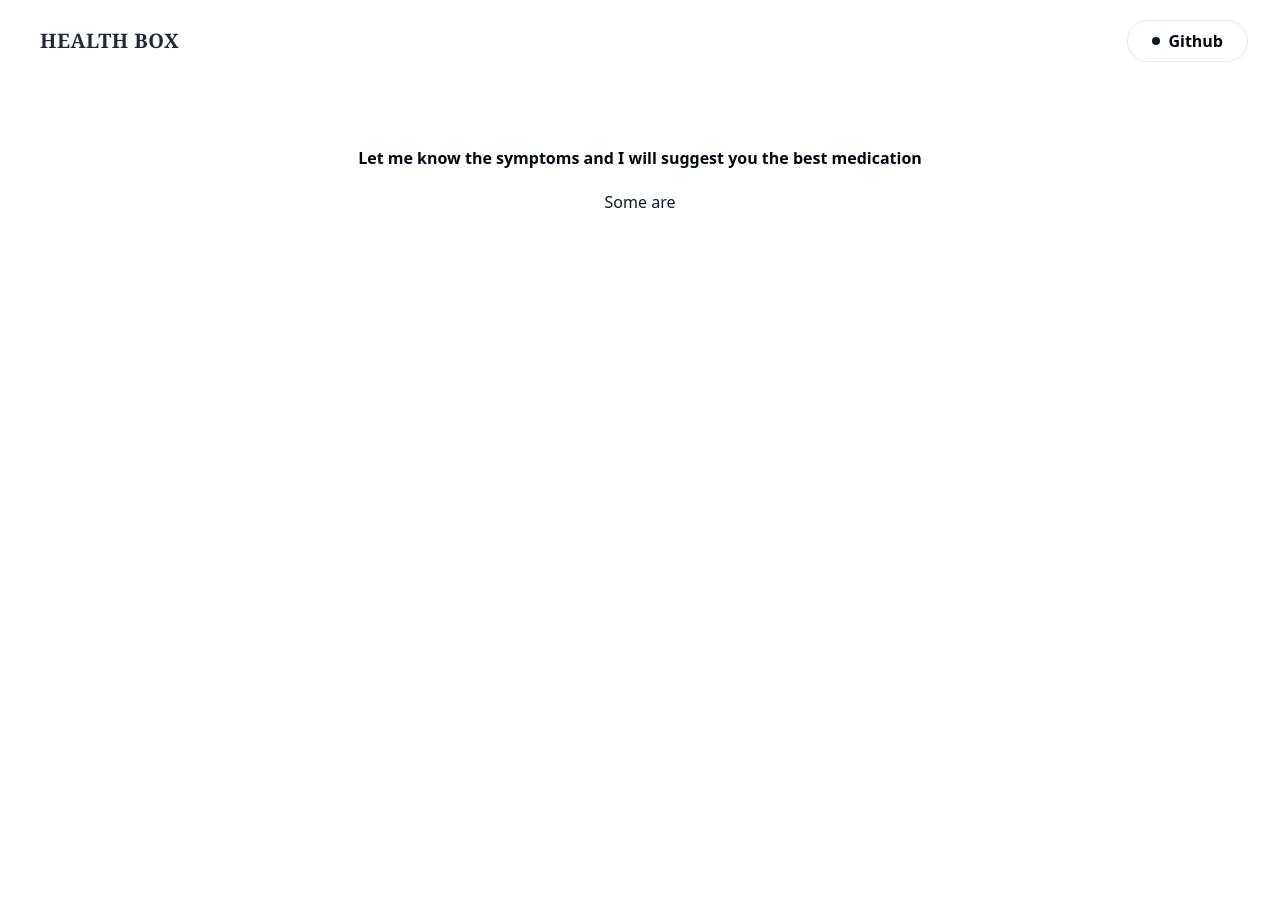
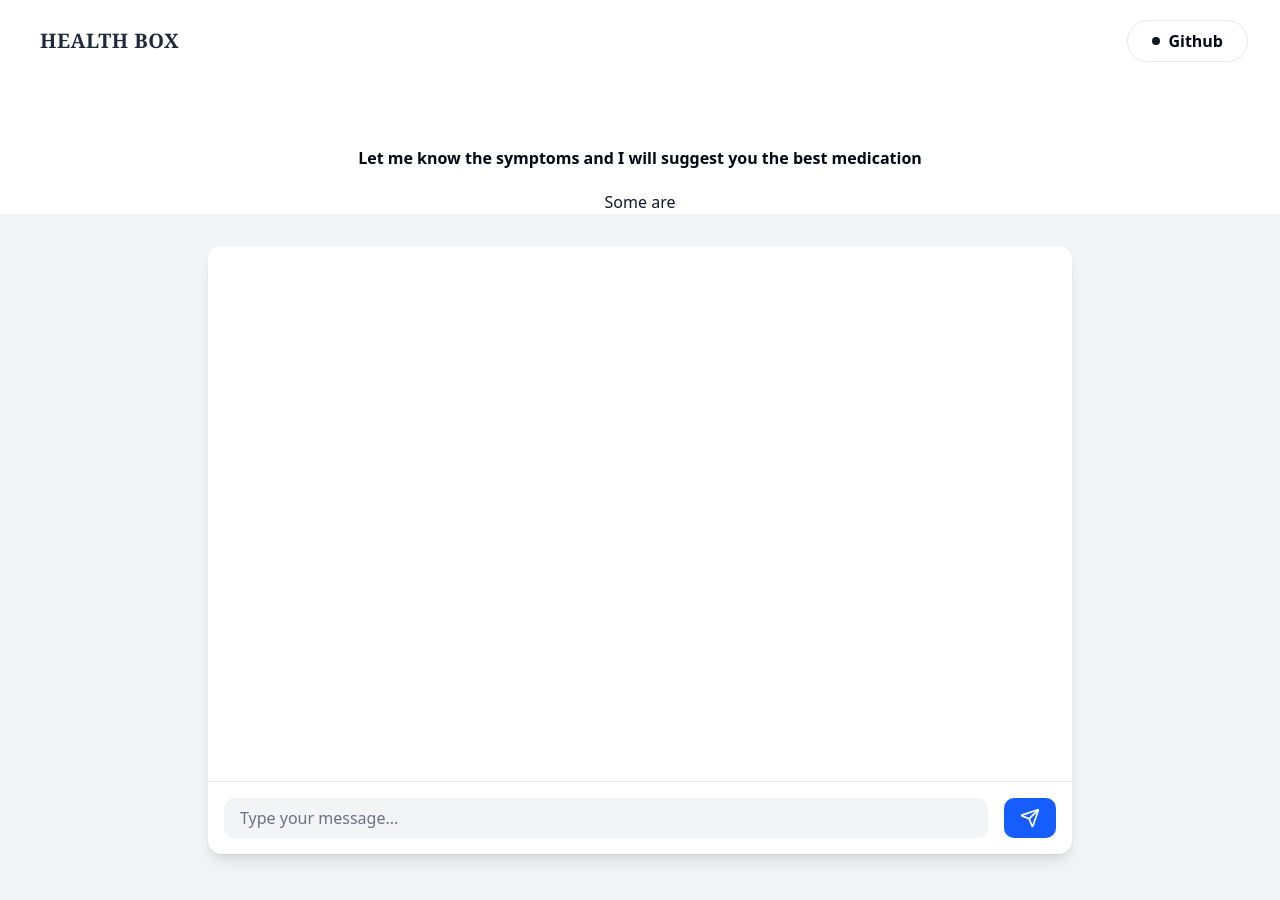
Before and after one commit to httpsumita/HealthBox, a Next.js app: page / in a window 1280 px wide. Shown: the top 900 px of the page. Before the commit the page ends 800 px from the top, so only its background shows below. Built offline with nearby package versions, Linux system fonts and the light colour scheme.

Commit message:
Added ai and chatroom

```diff
--- a/package.json
+++ b/package.json
@@ -9,7 +9,9 @@
     "lint": "next lint"
   },
   "dependencies": {
+    "@google/generative-ai": "^0.24.0",
     "@material-tailwind/react": "^2.1.10",
+    "axios": "^1.8.3",
     "class-variance-authority": "^0.7.1",
     "clsx": "^2.1.1",
     "lucide-react": "^0.482.0",
@@ -17,7 +19,8 @@
     "react": "^19.0.0",
     "react-dom": "^19.0.0",
     "tailwind-merge": "^3.0.2",
-    "tailwindcss-animate": "^1.0.7"
+    "tailwindcss-animate": "^1.0.7",
+    "zustand": "^5.0.3"
   },
   "devDependencies": {
     "@tailwindcss/postcss": "^4",
--- /dev/null
+++ b/pages/api/gemini.ts
@@ -0,0 +1,23 @@
+import type { NextApiRequest, NextApiResponse } from "next";
+import axios from "axios";
+
+const GEMINI_API_KEY = process.env.GEMINI_API_KEY;
+const GEMINI_API_URL = "https://generativelanguage.googleapis.com/v1beta/models/gemini-pro:generateText";
+
+export default async function handler(req: NextApiRequest, res: NextApiResponse) {
+  if (req.method !== "POST") return res.status(405).json({ error: "Method Not Allowed" });
+
+  const { query } = req.body;
+  if (!query) return res.status(400).json({ error: "Query is required" });
+
+  try {
+    const response = await axios.post(
+      `${GEMINI_API_URL}?key=${GEMINI_API_KEY}`,
+      { prompt: `User symptoms: ${query}. Provide medicine, diet, precautions, and extra details.` }
+    );
+
+    res.status(200).json({ reply: response.data.candidates[0].text });
+  } catch (error) {
+    res.status(500).json({ error: "Failed to fetch response" });
+  }
+}
--- a/src/app/page.tsx
+++ b/src/app/page.tsx
@@ -1,6 +1,7 @@
 import Image from "next/image";
 import Navbar from "../components/navbar";
 import FadeInText from "@/components/eldoraui/blurin";
+import { ChatRoom } from "@/components/chat";
 
 export default function Home() {
   return (
@@ -8,6 +9,8 @@ export default function Home() {
     <Navbar />
     {/* <AnimatedText text="ABCD" /> */}
     <FadeInText text="Let me know the symptoms and I will suggest you the best medication" className="text-l sm:mx-18 md:mx-64" subtext="Some are" subtextClassName="text-gray-900" />
+    <ChatRoom />
+
     </>
   );
 }
--- /dev/null
+++ b/src/components/chat.tsx
@@ -0,0 +1,148 @@
+"use client";
+import React, { useState, useRef, useEffect } from 'react';
+import { Send } from 'lucide-react';
+import { useThemeStore } from '../store/themeStore';
+import { GoogleGenerativeAI } from '@google/generative-ai';
+
+interface Message {
+  id: string;
+  text: string;
+  sender: 'user' | 'ai';
+  timestamp: Date;
+}
+
+export function ChatRoom() {
+  const isDarkMode = useThemeStore((state) => state.isDarkMode);
+  const [messages, setMessages] = useState<Message[]>([]);
+  const [inputText, setInputText] = useState('');
+  const messagesEndRef = useRef<HTMLDivElement>(null);
+
+  // if (!process.env.GEMINI_API_KEY) {
+  //   throw new Error("GEMINI_API_KEY is not set in .env.local");
+  // }
+  const apiKey = "AIzaSyAHvOS_mmO_HFOaKcoF-43GUaBVdJ8KdDM";
+  const genAI = new GoogleGenerativeAI(apiKey);
+
+  const model = genAI.getGenerativeModel({
+    model: "gemini-2.0-flash",
+    systemInstruction: "Studying the symptoms give a clear follow up having medicine recommendation, precautions, probable causes, dietary changes and other information needed . Reply back in points and subpoints concisely.\n",
+  });
+
+  const generationConfig = {
+    temperature: 0.75,
+    topP: 0.95,
+    topK: 40,
+    maxOutputTokens: 8192,
+    responseMimeType: "text/plain",
+  };
+
+  async function run(userInput: string) {
+    const chatSession = model.startChat({
+      generationConfig,
+      history: [
+      ],
+    });
+
+    const result = await chatSession.sendMessage(userInput);
+    return result.response.text();
+  }
+
+  const scrollToBottom = () => {
+    messagesEndRef.current?.scrollIntoView({ behavior: 'smooth' });
+  };
+
+  useEffect(() => {
+    scrollToBottom();
+  }, [messages]);
+
+  const handleSend = async (e: React.FormEvent) => {
+    e.preventDefault();
+    if (!inputText.trim()) return;
+
+    const userMessage: Message = {
+      id: Math.random().toString(36).substr(2, 9),
+      text: inputText,
+      sender: 'user',
+      timestamp: new Date(),
+    };
+
+    setMessages(prev => [...prev, userMessage]);
+    setInputText('');
+
+    const aiResponse = await run(inputText);
+
+    // Simulate AI response
+    setTimeout(() => {
+      const aiMessage: Message = {
+        id: Math.random().toString(36).substr(2, 9),
+        text: aiResponse,
+        sender: 'ai',
+        timestamp: new Date(),
+      };
+      setMessages(prev => [...prev, aiMessage]);
+    }, 1000);
+  };
+
+  return (
+    <div className={`min-h-screen ${isDarkMode ? 'bg-gray-900 text-white' : 'bg-gray-100 text-gray-900'}`}>
+      <div className="max-w-4xl mx-auto px-4 py-8">
+        <div className={`h-[calc(100vh-12rem)] ${isDarkMode ? 'bg-gray-800' : 'bg-white'} rounded-xl shadow-lg flex flex-col`}>
+          <div className="flex-1 overflow-y-auto p-6">
+            <div className="space-y-4">
+              {messages.map((message) => (
+                <div
+                  key={message.id}
+                  className={`flex ${message.sender === 'user' ? 'justify-end' : 'justify-start'}`}
+                >
+                  <div
+                    className={`max-w-sm rounded-lg px-4 py-2 ${
+                      message.sender === 'user'
+                        ? 'bg-blue-600 text-white'
+                        : isDarkMode
+                        ? 'bg-gray-700'
+                        : 'bg-gray-200'
+                    }`}
+                  >
+                    <p>{message.text}</p>
+                    <p className={`text-xs mt-1 ${
+                      message.sender === 'user'
+                        ? 'text-blue-200'
+                        : isDarkMode
+                        ? 'text-gray-400'
+                        : 'text-gray-500'
+                    }`}>
+                      {message.timestamp.toLocaleTimeString()}
+                    </p>
+                  </div>
+                </div>
+              ))}
+              <div ref={messagesEndRef} />
+            </div>
+          </div>
+
+          <form onSubmit={handleSend} className="p-4 border-t border-gray-200">
+            <div className="flex space-x-4">
+              <input
+                type="text"
+                value={inputText}
+                onChange={(e) => setInputText(e.target.value)}
+                placeholder="Type your message..."
+                className={`flex-1 px-4 py-2 rounded-lg ${
+                  isDarkMode
+                    ? 'bg-gray-700 text-white placeholder-gray-400'
+                    : 'bg-gray-100 text-gray-900 placeholder-gray-500'
+                }`}
+              />
+              <button
+                type="submit"
+                className="px-4 py-2 bg-blue-600 text-white rounded-lg hover:bg-blue-700 transition-colors"
+              >
+                <Send size={20} />
+              </button>
+            </div>
+          </form>
+        </div>
+      </div>
+    </div>
+  );
+}
--- /dev/null
+++ b/src/store/themeStore.ts
@@ -0,0 +1,11 @@
+import { create } from 'zustand';
+
+interface ThemeState {
+  isDarkMode: boolean;
+  toggleTheme: () => void;
+}
+
+export const useThemeStore = create<ThemeState>((set) => ({
+  isDarkMode: false,
+  toggleTheme: () => set((state) => ({ isDarkMode: !state.isDarkMode })),
+}));
```
Also changed, not shown: 1 other file (tests, documents, lock files or other folders).
